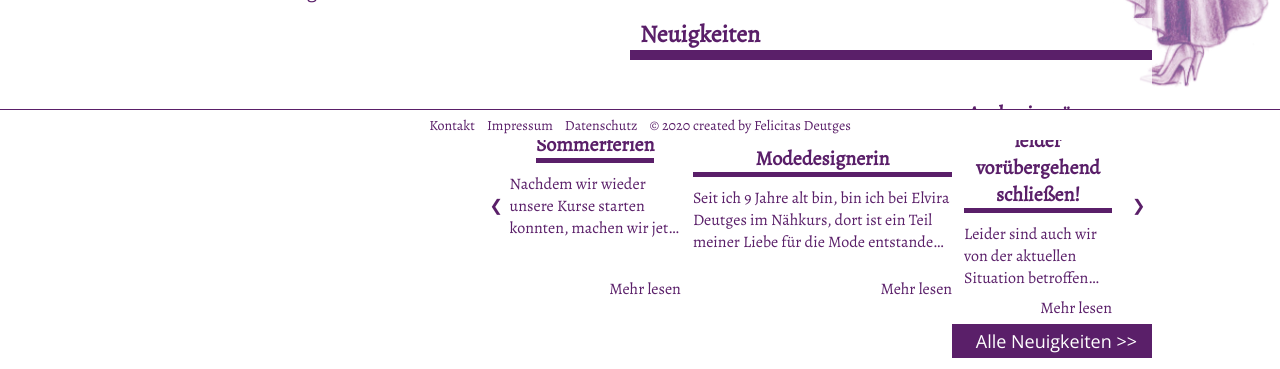
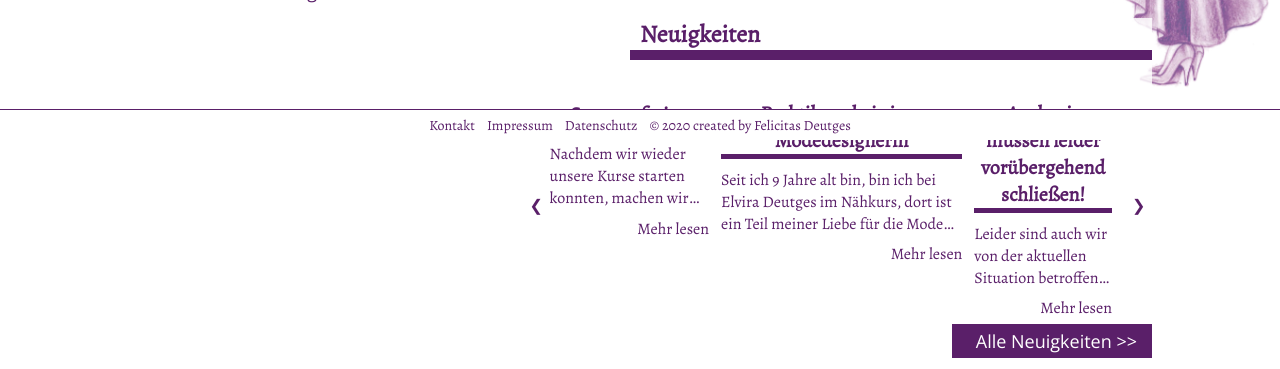
Before and after one commit to Feli25/elvirasNaehspass, a React (Create React App) app in the folder client/: page / in a window 1280 px wide. Shown: the part 660-1029 px from the top of the page. Built offline with nearby package versions, Linux system fonts and the light colour scheme; grey boxes are pictures that could not be loaded.

Commit message:
fix safari overflowing content

```diff
--- a/client/src/styles/card.scss
+++ b/client/src/styles/card.scss
@@ -12,6 +12,7 @@
   padding: $base-spacing-triple 0;
   flex-wrap: nowrap;
   width: 100%;
+  box-sizing: border-box;
 
   @media (min-width: $bp-bigSmartphone) {
     flex-direction: row;
--- a/client/src/styles/home.scss
+++ b/client/src/styles/home.scss
@@ -1,3 +1,5 @@
+@import './variables.scss';
+
 .home {
   display: flex;
   flex-wrap: wrap;
@@ -7,12 +9,36 @@
     width: 100%;
   }
 
+  .home__intro {
+    @media (min-width: 768px) {
+      width: 40%;
+      .info-block {
+        margin-top: 0;
+        height: 400px;
+      }
+    }
+  }
+  .slider {
+    @media (min-width: 768px) {
+      width: 60%;
+    }
+    .slider__arrow-right {
+      left: 96%;
+      @media (min-width: 768px) {
+        left: 100%;
+      }
+    }
+  }
+
   &__category-mobile {
     display: flex;
     flex-direction: column;
     margin-top: 10px;
     width: 100%;
     align-items: flex-end;
+    @media (min-width: 570px) {
+      display: none;
+    }
 
     a {
       background-color: #5A1F69;
@@ -31,13 +57,8 @@
   }
   &__category-tablet {
     display: none;
-  }
 
-  @media (min-width: 570px) {
-    &__category-mobile {
-      display: none;
-    }
-    &__category-tablet {
+    @media (min-width: 570px) {
       display: flex;
       flex-direction: row;
       align-items: center;
@@ -84,7 +105,13 @@
   &__news {
     .info-block {
       .slider{
-        margin-right: 20px;
+        // margin-right: 20px;
+        padding: 0 30px;
+
+        @media (min-width: $bp-tablet) {
+          padding: 0 20px;
+          margin-right: 20px;
+        }
       }
     }
   }
@@ -94,6 +121,9 @@
     width: 100%;
     display: flex;
     flex-direction: column;
+    @media (min-width: 768px) {
+      width: 40%;
+    }
 
     .info-block {
       align-items: flex-start;
@@ -108,23 +138,9 @@
     }
   }
 
-  @media (min-width: 768px) {
-    .slider {
-      width: 60%
-    }
-    .home__intro {
-      width: 40%;
-      .info-block {
-        margin-top: 0;
-        height: 400px;
-      }
-    }
-
-    .image-tiles {
+  .image-tiles {
+    @media (min-width: 768px) {
       width: 60%;
-    }
-    .home__selfmade {
-      width: 40%;
     }
   }
 
--- a/client/src/styles/slider.scss
+++ b/client/src/styles/slider.scss
@@ -1,5 +1,8 @@
+@import './variables.scss';
+
 .slider {
   position: relative;
+  box-sizing: border-box;
 
   &__content-border {
     padding: 0 20px;
```
